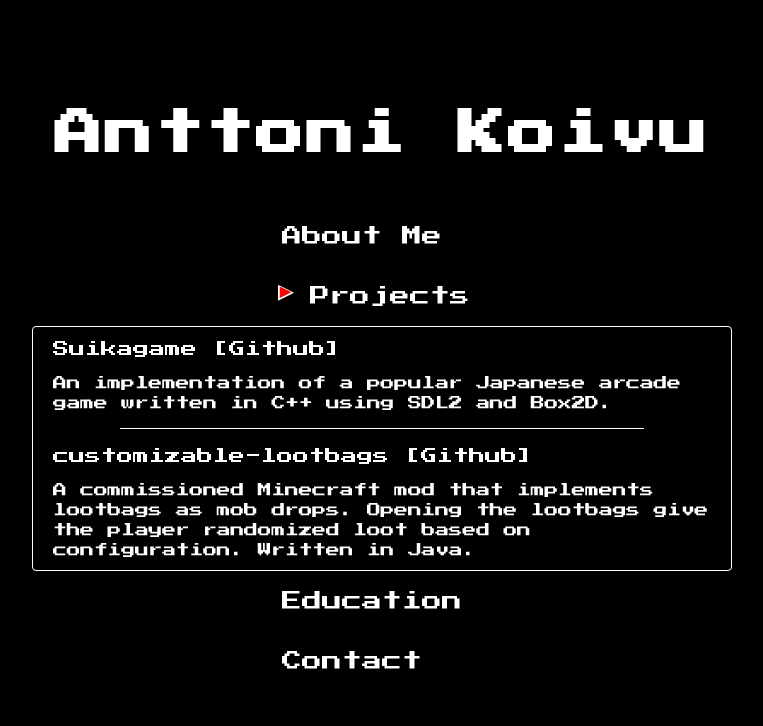
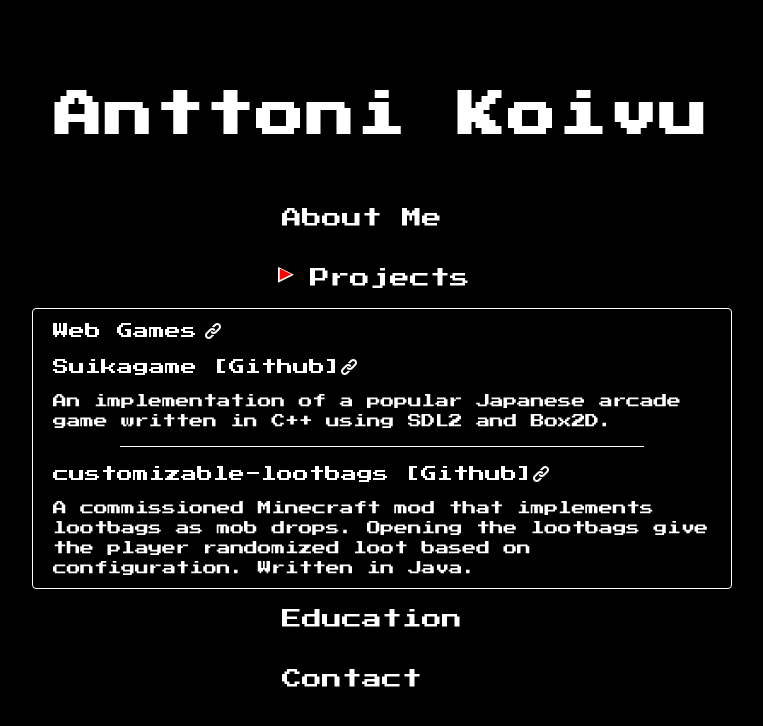
Before and after one commit to Anttonii/personal-website, a SvelteKit app: page / in a window 1280 px wide. Both pictures are taken after a click on the button "Projects". Shown: the top 726 px of the page, without its empty margins (258-1021 px from the left). Built offline with nearby package versions, Linux system fonts and the light colour scheme.

Commit message:
Links now have cool hover-over effects and link images next to them

```diff
--- a/src/routes/+page.svelte
+++ b/src/routes/+page.svelte
@@ -20,7 +20,27 @@
 	let loaded = false;
 	let initialLi: HTMLLIElement;
 
-	onMount(() => {});
+	let degree = 0;
+	let changeDirection = 1;
+	let generatedGradient: string;
+
+	let animatedGradient = setInterval(() => {
+		let degreeChange = Math.PI / 120;
+
+		degree += degreeChange;
+		// if (changeDirection == 1) {
+		// 	if (degree >= 2 * Math.PI) {
+		// 		changeDirection = -1;
+		// 	}
+		// } else {
+		// 	degree -= degreeChange;
+		// 	if (degree < 0) {
+		// 		changeDirection = 1;
+		// 	}
+		// }
+
+		generatedGradient = `linear-gradient(${degree}deg, #ef5350,#f48fb1, #7e57c2,#2196f3,#26c6da,#43a047,#eeff41,#f9a825,#ff5722)`;
+	}, 16.67);
 
 	afterUpdate(() => {
 		loaded = true;
@@ -130,11 +150,28 @@
 								bind:this={expandedDivs[1]}
 							>
 								<div class="content">
+									<h2 class="pb-3 link-text">
+										<a href="/games"
+											>Web Games<img
+												src="/images/link-w.png"
+												class="inline-flex align-baseline ml-2"
+												width="16"
+												alt="link"
+											/></a
+										>
+									</h2>
 									<h2 class="pb-3">
-										Suikagame <a
+										Suikagame
+										<a
 											href="https://github.com/Anttonii/suikagame"
-											class="github-link"
-											target="_blank">[Github]</a
+											class="link-text"
+											target="_blank"
+											>[Github]<img
+												src="/images/link-w.png"
+												class="inline-flex align-baseline"
+												width="16"
+												alt="link"
+											/></a
 										>
 									</h2>
 									<p class="text-sm tracking-tight">
@@ -147,8 +184,14 @@
 									<h2 class="pb-3">
 										customizable-lootbags <a
 											href="https://github.com/Anttonii/customizable-lootbags"
-											class="github-link"
-											target="_blank">[Github]</a
+											class="link-text"
+											target="_blank"
+											>[Github]<img
+												src="/images/link-w.png"
+												class="inline-flex align-baseline"
+												width="16"
+												alt="link"
+											/></a
 										>
 									</h2>
 									<p class="text-sm tracking-tight">
@@ -183,7 +226,8 @@
 										</div>
 									</div>
 									<p class="text-sm pt-2 tracking-tight">
-										- Currently enrolled to study Machine Learning, Data Science and Artificial Intelligence as major in Aalto.
+										- Currently enrolled to study Machine Learning, Data Science and Artificial
+										Intelligence as major in Aalto. <br />
 									</p>
 
 									<div class="divider pt-4"></div>
@@ -358,11 +402,6 @@
 		transition: all 0.1s ease-out;
 	}
 
-	.github-link:hover {
-		color: purple;
-		transition: all 0.1s ease-in;
-	}
-
 	.contact-icon {
 		padding: 0.75rem 0px 0.75rem 0px;
 		transition: all 0.2s ease-out;
@@ -371,4 +410,62 @@
 		background-color: gray;
 		transition: all 0.2s ease-in;
 	}
+
+	.link-text:hover {
+		background: linear-gradient(
+			to right,
+			#ef5350,
+			#f48fb1,
+			#7e57c2,
+			#2196f3,
+			#26c6da,
+			#43a047,
+			#eeff41,
+			#f9a825,
+			#ff5722
+		);
+		background-clip: calc();
+		-webkit-background-clip: text;
+		-webkit-text-fill-color: transparent;
+		background-size: 800% 800%;
+
+		-webkit-animation: AnimationName 10s ease infinite;
+		-moz-animation: AnimationName 10s ease infinite;
+		animation: AnimationName 10s ease infinite;
+		transition: all 0.1s ease-in;
+	}
+
+	@-webkit-keyframes AnimationName {
+		0% {
+			background-position: 0% 50%;
+		}
+		50% {
+			background-position: 100% 50%;
+		}
+		100% {
+			background-position: 0% 50%;
+		}
+	}
+	@-moz-keyframes AnimationName {
+		0% {
+			background-position: 0% 50%;
+		}
+		50% {
+			background-position: 100% 50%;
+		}
+		100% {
+			background-position: 0% 50%;
+		}
+	}
+	@keyframes AnimationName {
+		0% {
+			background-position: 0% 50%;
+		}
+		50% {
+			background-position: 100% 50%;
+		}
+		100% {
+			background-position: 0% 50%;
+		}
+	}
 </style>
```
Also changed, not shown: src/routes/games.svelte (added), static/images/link-b.png (added), static/images/link-w.png (added).
